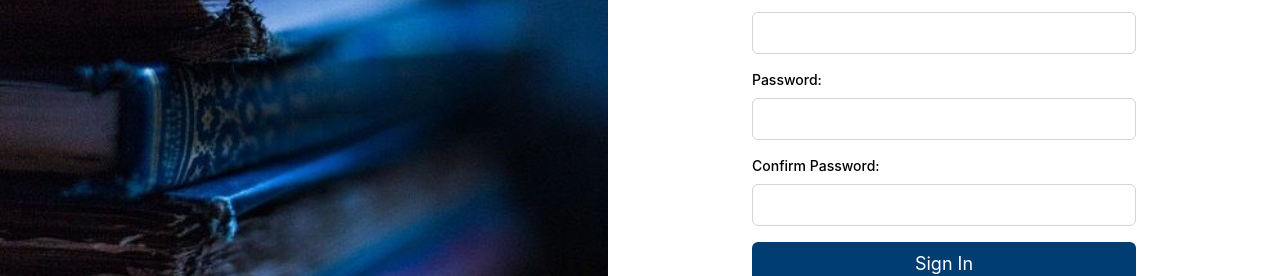
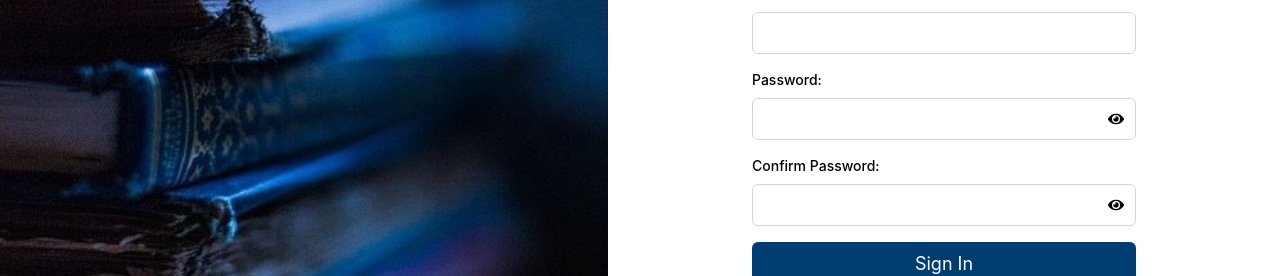
Before and after one commit to OshadiJayananda/lms-frontend, a React (Create React App) app: page /signIn in a window 1280 px wide. Shown: the part 420-696 px from the top of the page. Built offline with nearby package versions, Linux system fonts and the light colour scheme; the HTML template or start-up script is replaced by a standard one.

Commit message:
add validtion to sign in

```diff
--- a/src/Components/SignIn.js
+++ b/src/Components/SignIn.js
@@ -1,45 +1,84 @@
 import React, { useState } from "react";
 import { useNavigate } from "react-router-dom";
+import { useFormik } from "formik";
+import * as Yup from "yup";
 import api from "./Api";
+import { toast } from "react-toastify";
+import { FaEye, FaEyeSlash } from "react-icons/fa";
 
 export default function SignIn() {
-  const [name, setName] = useState("");
-  const [email, setEmail] = useState("");
-  const [address, setAddress] = useState("");
-  const [contact, setContact] = useState("");
-  const [password, setPassword] = useState("");
-  const [passwordConfirmation, setPasswordConfirmation] = useState("");
+  const [showPassword, setShowPassword] = useState(false);
+  const [showPasswordConfirmation, setShowPasswordConfirmation] =
+    useState(false);
   const navigate = useNavigate();
 
   const login_pg = process.env.PUBLIC_URL + "/images/login_pg.jpg";
 
-  const handleSubmit = async (e) => {
-    e.preventDefault();
+  const formik = useFormik({
+    initialValues: {
+      name: "",
+      email: "",
+      address: "",
+      contact: "",
+      password: "",
+      passwordConfirmation: "",
+    },
+    validationSchema: Yup.object({
+      name: Yup.string()
+        .min(3, "Name must be at least 3 characters")
+        .required("Required"),
+      email: Yup.string()
+        .email("Invalid email format")
+        .matches(
+          /^[\w-.]+@(gmail\.com|.+\.lk)$/,
+          "Email must end with @gmail.com or .lk"
+        )
+        .required("Required"),
+      contact: Yup.string()
+        .matches(/^\d{10}$/, "Contact must be exactly 10 digits")
+        .required("Required"),
+      password: Yup.string()
+        .min(6, "Password must be at least 6 characters")
+        .required("Required"),
+      passwordConfirmation: Yup.string()
+        .oneOf([Yup.ref("password"), null], "Passwords must match")
+        .required("Required"),
+    }),
 
+    onSubmit: async (values) => {
       const newUser = {
-      name,
-      email,
-      address,
-      contact,
-      password,
-      password_confirmation: passwordConfirmation,
+        name: values.name,
+        email: values.email,
+        address: values.address, // Ensure address is included
+        contact: values.contact, // Ensure contact is included
+        password: values.password,
+        password_confirmation: values.passwordConfirmation,
       };
 
       try {
+        console.log("Submitting user data:", newUser); // Log the data being submitted
         await api.post("/register", newUser);
-      alert("User Added Successfully");
+        toast.success("User Added Successfully");
         navigate("/dashboard");
       } catch (err) {
-      alert(
+        console.error("Error:", err.response.data); // Log the error response for debugging
+        toast.error(
           "Error adding user: " + (err.response?.data?.message || err.message)
         );
       }
+    },
+  });
+
+  const togglePasswordVisibility = () => {
+    setShowPassword((prev) => !prev);
   };
 
+  const togglePasswordConfirmationVisibility = () => {
+    setShowPasswordConfirmation((prev) => !prev);
+  };
   return (
     <div className="flex h-screen">
       <div className="flex-1 bg-black">
-        {/* Add your image source here */}
         <img
           src={login_pg}
           alt="Books"
@@ -48,7 +87,7 @@ export default function SignIn() {
       </div>
       <div className="flex-1 flex flex-col justify-center items-center p-8 bg-white bg-opacity-90">
         <h2 className="mb-5 text-2xl font-semibold">Sign In</h2>
-        <form className="w-full max-w-sm" onSubmit={handleSubmit}>
+        <form className="w-full max-w-sm" onSubmit={formik.handleSubmit}>
           <div className="mb-4 w-full">
             <label htmlFor="name" className="block mb-2 text-sm font-medium">
               Name:
@@ -57,10 +96,14 @@ export default function SignIn() {
               type="text"
               id="name"
               name="name"
-              value={name}
-              onChange={(e) => setName(e.target.value)}
+              value={formik.values.name}
+              onChange={formik.handleChange}
+              onBlur={formik.handleBlur}
               className="w-full p-2 border border-gray-300 rounded-md"
             />
+            {formik.touched.name && formik.errors.name ? (
+              <div className="text-red-500 text-sm">{formik.errors.name}</div>
+            ) : null}
           </div>
           <div className="mb-4 w-full">
             <label htmlFor="email" className="block mb-2 text-sm font-medium">
@@ -70,10 +113,14 @@ export default function SignIn() {
               type="email"
               id="email"
               name="email"
-              value={email}
-              onChange={(e) => setEmail(e.target.value)}
+              value={formik.values.email}
+              onChange={formik.handleChange}
+              onBlur={formik.handleBlur}
               className="w-full p-2 border border-gray-300 rounded-md"
             />
+            {formik.touched.email && formik.errors.email ? (
+              <div className="text-red-500 text-sm">{formik.errors.email}</div>
+            ) : null}
           </div>
           <div className="mb-4 w-full">
             <label htmlFor="address" className="block mb-2 text-sm font-medium">
@@ -83,8 +130,9 @@ export default function SignIn() {
               type="text"
               id="address"
               name="address"
-              value={address}
-              onChange={(e) => setAddress(e.target.value)}
+              value={formik.values.address}
+              onChange={formik.handleChange}
+              onBlur={formik.handleBlur}
               className="w-full p-2 border border-gray-300 rounded-md"
             />
           </div>
@@ -96,11 +144,18 @@ export default function SignIn() {
               type="text"
               id="contact"
               name="contact"
-              value={contact}
-              onChange={(e) => setContact(e.target.value)}
+              value={formik.values.contact}
+              onChange={formik.handleChange}
+              onBlur={formik.handleBlur}
               className="w-full p-2 border border-gray-300 rounded-md"
             />
+            {formik.touched.contact && formik.errors.contact ? (
+              <div className="text-red-500 text-sm">
+                {formik.errors.contact}
               </div>
+            ) : null}
+          </div>
+          <div>
             <div className="mb-4 w-full">
               <label
                 htmlFor="password"
@@ -108,14 +163,29 @@ export default function SignIn() {
               >
                 Password:
               </label>
+              <div className="relative">
                 <input
-              type="password"
+                  type={showPassword ? "text" : "password"}
                   id="password"
                   name="password"
-              value={password}
-              onChange={(e) => setPassword(e.target.value)}
+                  value={formik.values.password}
+                  onChange={formik.handleChange}
+                  onBlur={formik.handleBlur}
                   className="w-full p-2 border border-gray-300 rounded-md"
                 />
+                <button
+                  type="button"
+                  onClick={togglePasswordVisibility}
+                  className="absolute inset-y-0 right-0 flex items-center pr-3"
+                >
+                  {showPassword ? <FaEyeSlash /> : <FaEye />}
+                </button>
+              </div>
+              {formik.touched.password && formik.errors.password ? (
+                <div className="text-red-500 text-sm">
+                  {formik.errors.password}
+                </div>
+              ) : null}
             </div>
             <div className="mb-4 w-full">
               <label
@@ -124,14 +194,31 @@ export default function SignIn() {
               >
                 Confirm Password:
               </label>
+              <div className="relative">
                 <input
-              type="password"
+                  type={showPasswordConfirmation ? "text" : "password"}
                   id="passwordConfirmation"
                   name="passwordConfirmation"
-              value={passwordConfirmation}
-              onChange={(e) => setPasswordConfirmation(e.target.value)}
+                  value={formik.values.passwordConfirmation}
+                  onChange={formik.handleChange}
+                  onBlur={formik.handleBlur}
                   className="w-full p-2 border border-gray-300 rounded-md"
                 />
+                <button
+                  type="button"
+                  onClick={togglePasswordConfirmationVisibility}
+                  className="absolute inset-y-0 right-0 flex items-center pr-3"
+                >
+                  {showPasswordConfirmation ? <FaEyeSlash /> : <FaEye />}
+                </button>
+              </div>
+              {formik.touched.passwordConfirmation &&
+              formik.errors.passwordConfirmation ? (
+                <div className="text-red-500 text-sm">
+                  {formik.errors.passwordConfirmation}
+                </div>
+              ) : null}
+            </div>
           </div>
 
           <button
```
Lines whose indentation alone changed are shown as unchanged.
